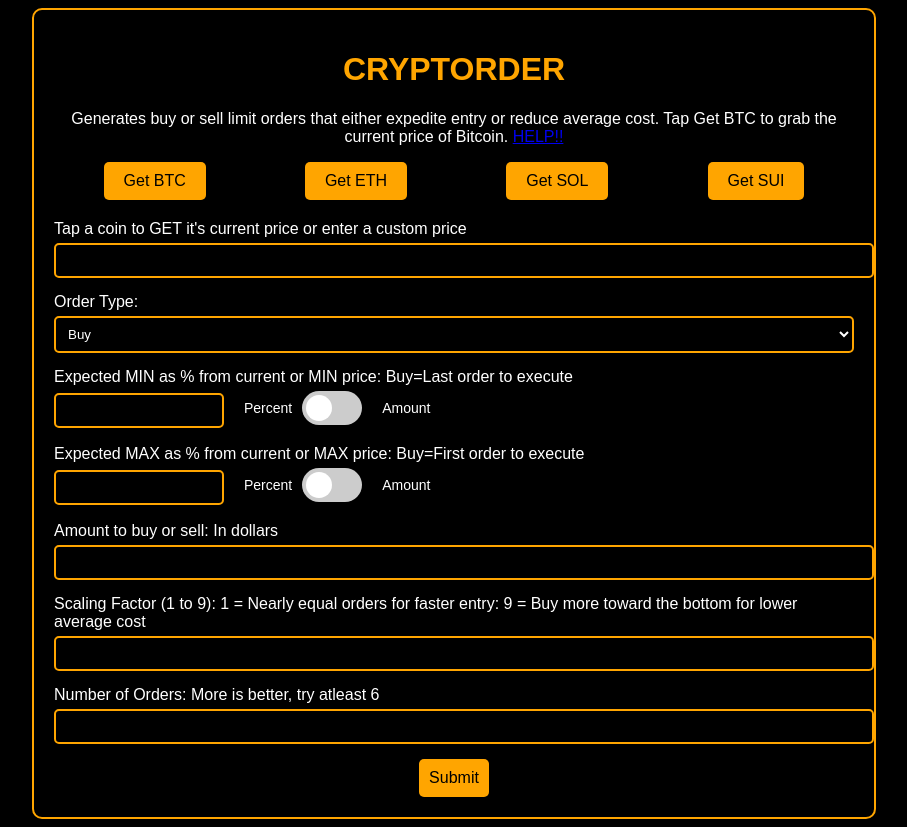
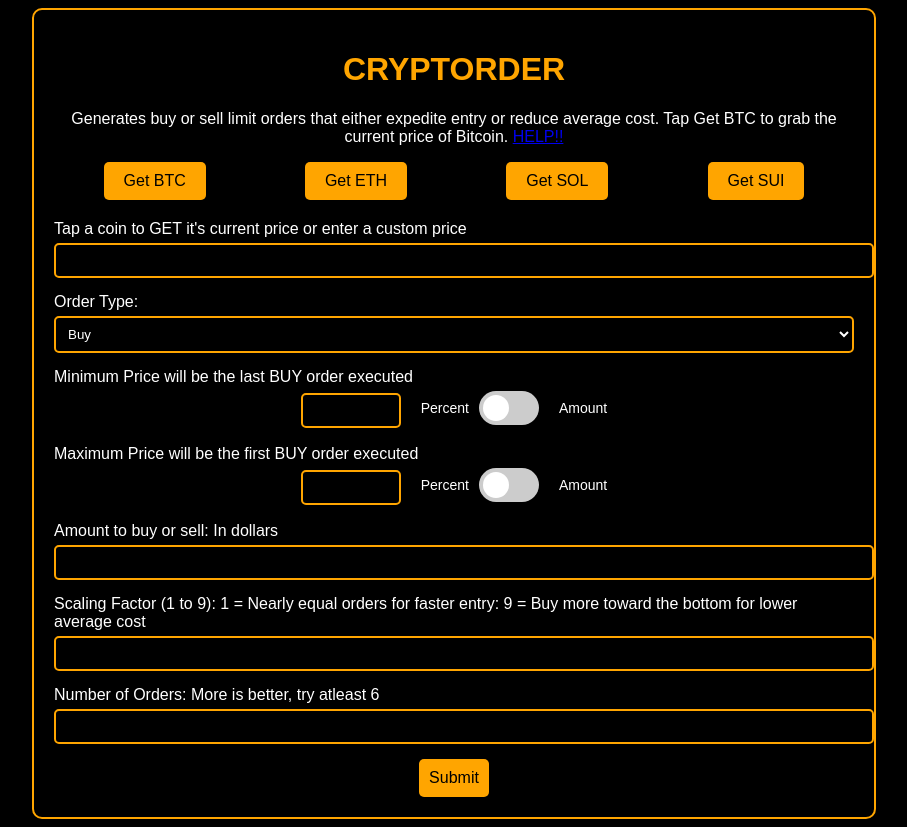
Before and after one commit to aztronome/cryptorder, a Flask app: page / in a window 1280 px wide. Shown: the whole page, without its empty margins (186-1093 px from the left). Run offline with Flask 3, Linux system fonts and the light colour scheme.

Commit message:
Update app

```diff
--- a/app.py
+++ b/app.py
@@ -1,5 +1,4 @@
 # Binance Testnet has no UI so just intercting through the app
-
 from flask import Flask, render_template, request, jsonify
 import ccxt
 import time  # Add this import
@@ -8,12 +7,7 @@
 app = Flask(__name__)
 
 exchange = ccxt.binance({
-   'apiKey': "rX3UAlS57MlSLoU0fTjXHKRaHBexMwcOAnJjByS9uyjqxAQE2AUuoBjEqGXBgYuC",
-   'secret': "VZMFnIBsIUCLND4ejqqu1dVhHQ2MDJSHNiEukBH6wXClSrsod31YKc2DwsgYro8Q",
-   'options': {
-        'defaultType': 'spot',  # Ensure you're using the spot market
-    },
-    'enableRateLimit': True,  # Enable rate limiting to avoid API bans
+
 })
 
 # Set the testnet endpoint
@@ -63,8 +57,11 @@
         # Retrieve input values from the form
         current_price = float(request.form.get('price', 0))
         order_type = int(request.form.get('order_type'))
-        min_type = int(request.form.get('min_type', 0))
-        max_type = int(request.form.get('max_type', 0))
+
+        # Handle checkbox values correctly
+        min_type = 1 if request.form.get('min_type') == 'on' else 0
+        max_type = 1 if request.form.get('max_type') == 'on' else 0
+
         investment = float(request.form.get('investment', 0))
         min_price = float(request.form.get('min_price', 0))
         max_price = float(request.form.get('max_price', 0))
@@ -103,8 +100,8 @@
             total_quantity = 0
 
             for i in range(num_orders):
-                order_price = round((min_price + (i * order_width)), 1)
-                order_amount = round(normalized_weights[i] * investment, 1)
+                order_price = round((min_price + (i * order_width)), 2)
+                order_amount = round(normalized_weights[i] * investment, 2)
                 order_quantity = round(order_amount / order_price, 6)
 
                 total_investment += order_amount
--- a/templates/index.html
+++ b/templates/index.html
@@ -62,10 +62,25 @@
             display: flex;
             align-items: center;
             gap: 10px;
+            justify-content: center; /* Center the items horizontally */
         }
 
+        /* Shrink the input fields */
         .inline-input input[type="number"] {
-            width: 150px; /* Adjust the width as needed */
+            width: 80px; /* Adjust the width as needed */
+            text-align: center; /* Center the text inside the input */
+        }
+
+        /* Responsive adjustments */
+        @media (max-width: 600px) {
+            .inline-input {
+                flex-direction: column; /* Stack items vertically on small screens */
+                align-items: flex-start; /* Align items to the left */
+            }
+
+            .inline-input input[type="number"] {
+                width: 100%; /* Full width on small screens */
+            }
         }
     </style>
 </head>
@@ -89,7 +104,7 @@
 
             <div class="form-group">
                 <label for="order_type">Order Type:</label>
-                <select id="order_type" name="order_type" onchange="updateOrderType()">
+                <select id="order_type" name="order_type">
                     <option value="0" {% if request.form.get('order_type', '0') == '0' %}selected{% endif %}>Buy</option>
                     <option value="1" {% if request.form.get('order_type', '0') == '1' %}selected{% endif %}>Sell</option>
                 </select>
@@ -97,7 +112,7 @@
 
             <!-- MIN Price Input -->
             <div class="form-group">
-                <label id="min_price_label">Expected MIN as % from current or MIN price: Buy=Last order to execute / Sell=First order</label>
+                <label id="min_price_label">Minimum Price will be the last BUY order executed</label>
                 <div class="inline-input">
                     <input type="number" id="min_price" name="min_price" value="{{ request.form.get('min_price', '') }}" required>
                     <label class="slider-label">Percent</label>
@@ -111,7 +126,7 @@
 
             <!-- MAX Price Input -->
             <div class="form-group">
-                <label id="max_price_label">Expected MAX as % from current or MAX price: Buy=First order to execute / Sell=Last order</label>
+                <label id="max_price_label">Maximum Price will be the first BUY order executed</label>
                 <div class="inline-input">
                     <input type="number" id="max_price" name="max_price" value="{{ request.form.get('max_price', '') }}" required>
                     <label class="slider-label">Percent</label>
@@ -187,18 +202,81 @@
             const cancelLabel = document.getElementById('cancel_orders_label');
 
             if (orderType == 0) { // Buy
-                minPriceLabel.textContent = "Expected MIN as % from current or MIN price: Buy=Last order to execute";
-                maxPriceLabel.textContent = "Expected MAX as % from current or MAX price: Buy=First order to execute";
+                minPriceLabel.textContent = "Minimum Price will be the last BUY order executed";
+                maxPriceLabel.textContent = "Maximum Price will be the first BUY order executed";
                 cancelLabel.textContent = "Cancel existing BUY orders";
             } else { // Sell
-                minPriceLabel.textContent = "Expected MIN as % from current or MIN price: Sell=First order to execute";
-                maxPriceLabel.textContent = "Expected MAX as % from current or MAX price: Sell=Last order to execute";
+                minPriceLabel.textContent = "Minimum Price will be the first SELL order executed";
+                maxPriceLabel.textContent = "Maximum Price will be the last SELL order executed";
                 cancelLabel.textContent = "Cancel existing SELL orders";
+            }
+        }
+
+        // Function to update the max attribute of input fields based on slider position
+        function updateInputConstraints() {
+            const minType = document.getElementById('min_type').checked;
+            const maxType = document.getElementById('max_type').checked;
+            const minPriceInput = document.getElementById('min_price');
+            const maxPriceInput = document.getElementById('max_price');
+
+            // Update max attribute for min_price
+            if (minType) {
+                minPriceInput.removeAttribute('max'); // No max constraint in Amount mode
+            } else {
+                minPriceInput.setAttribute('max', 90); // Max constraint of 90 in Percent mode
+            }
+
+            // Update max attribute for max_price
+            if (maxType) {
+                maxPriceInput.removeAttribute('max'); // No max constraint in Amount mode
+            } else {
+                maxPriceInput.setAttribute('max', 90); // Max constraint of 90 in Percent mode
+            }
+        }
+
+        // Function to constrain input values when in Percent mode
+        function constrainInputValues() {
+            const minType = document.getElementById('min_type').checked;
+            const maxType = document.getElementById('max_type').checked;
+            const minPriceInput = document.getElementById('min_price');
+            const maxPriceInput = document.getElementById('max_price');
+
+            if (!minType) { // Percent mode for min_price
+                if (parseFloat(minPriceInput.value) > 90) {
+                    minPriceInput.value = 90;
+                }
+            }
+
+            if (!maxType) { // Percent mode for max_price
+                if (parseFloat(maxPriceInput.value) > 90) {
+                    maxPriceInput.value = 90;
+                }
             }
         }
 
         // Initialize the UI based on the current order type
         updateOrderType();
+
+        // Add event listeners to constrain input values
+        document.getElementById('min_price').addEventListener('input', constrainInputValues);
+        document.getElementById('max_price').addEventListener('input', constrainInputValues);
+
+        // Add event listeners to update input constraints when sliders are toggled
+        document.getElementById('min_type').addEventListener('change', function() {
+            updateInputConstraints();
+            constrainInputValues();
+        });
+
+        document.getElementById('max_type').addEventListener('change', function() {
+            updateInputConstraints();
+            constrainInputValues();
+        });
+
+        // Add an event listener to the order_type dropdown
+        document.getElementById('order_type').addEventListener('change', updateOrderType);
+
+        // Initialize input constraints on page load
+        updateInputConstraints();
 
         // Function to fetch the price and update the selected coin
         function fetchPrice(coin) {
```
